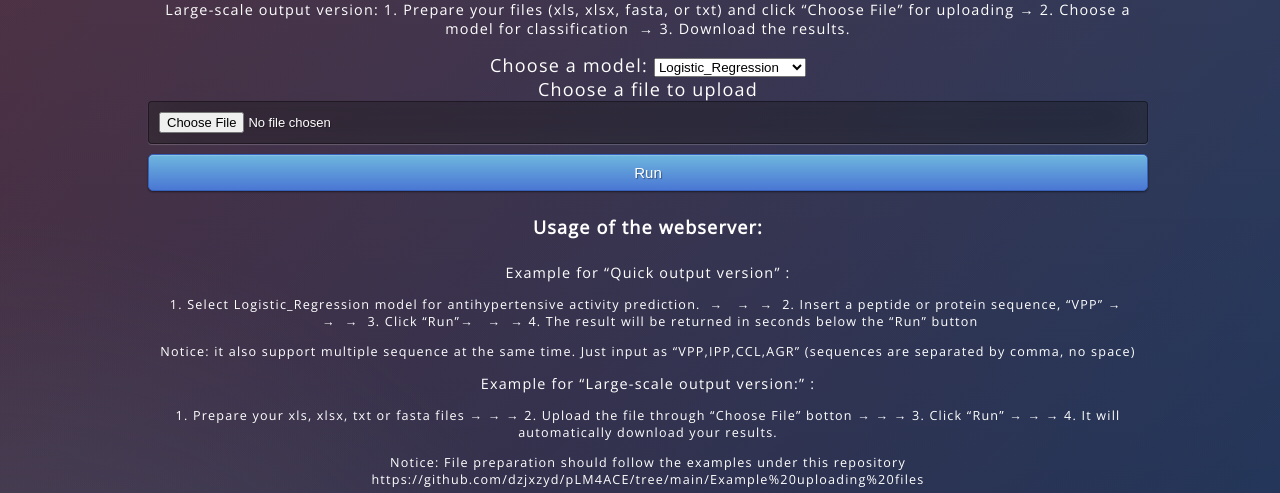
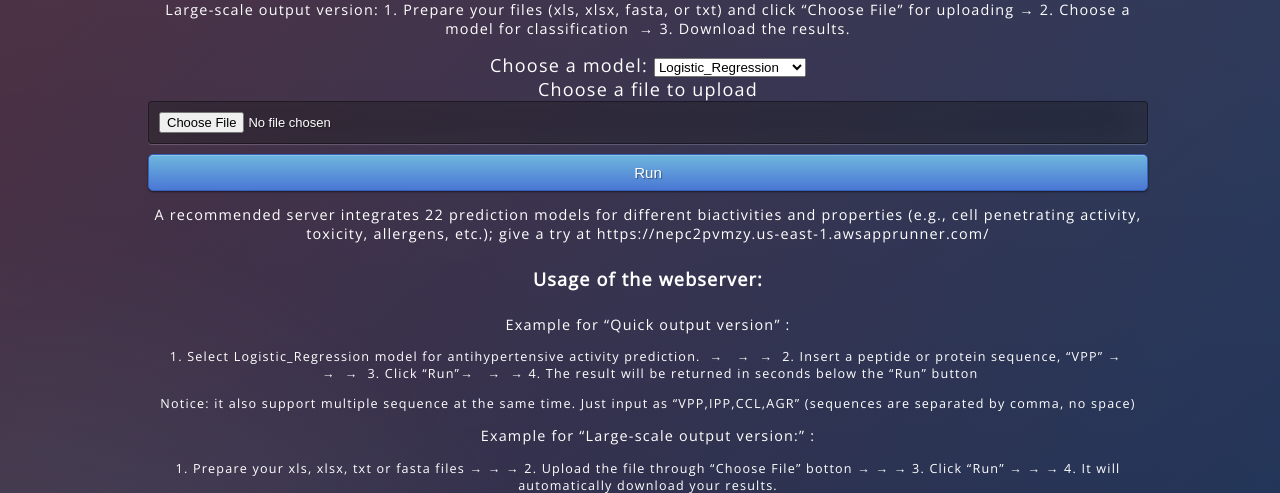
Before and after one commit to dzjxzyd/pLM4ACE_webserver, a Flask app: page / in a window 1280 px wide. Shown: the part 473-966 px from the top of the page. Run offline with Flask 2, Linux system fonts and the light colour scheme; some web fonts are replaced.

Commit message:
Update index.html

```diff
--- a/templates/index.html
+++ b/templates/index.html
@@ -53,6 +53,7 @@
             <input type="file" name="Peptide_sequences" id="Peptide_sequences" accept=".xls,.xlsx,.txt,.fasta"/>
             <button type="submit" class="btn btn-primary btn-block btn-large">Run</button>
         </form>
+	<p style="font-size:80%"> A recommended server integrates 22 prediction models for different biactivities and properties (e.g., cell penetrating activity, toxicity, allergens, etc.); give a try at https://nepc2pvmzy.us-east-1.awsapprunner.com/  </p>
         <h4>Usage of the webserver:</h4>
         <p style="font-size:80%"> Example for “Quick output version” : </p>
         <p style="font-size:70%">1. Select Logistic_Regression model for antihypertensive activity prediction.   →   →  →  2. Insert a peptide or protein sequence, “VPP” →   →  →  3. Click “Run”→   →  → 4. The result will be returned in seconds below the “Run” button</p>
```
